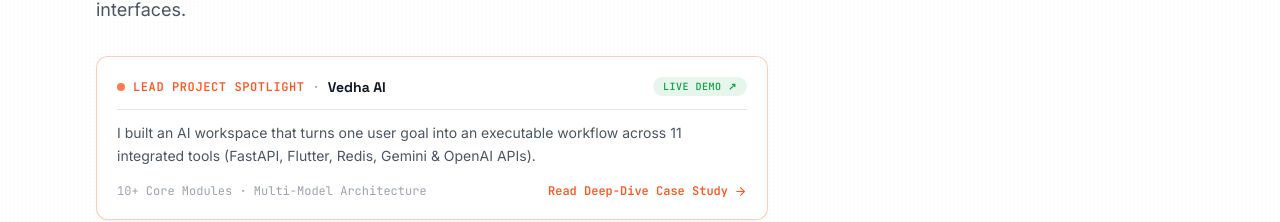
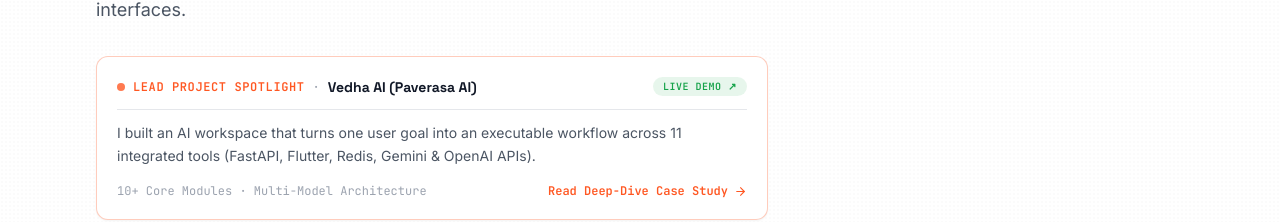
Before and after one commit to saimedh/portfolio, a React (Vite) app: page / in a window 1280 px wide. Shown: the part 532-754 px from the top of the page. Built offline with nearby package versions, Linux system fonts and the light colour scheme.

Commit message:
docs: clarify Vedha AI (Paverasa AI) dual-labeling for Week 4 assignment audit

```diff
--- a/src/data/projects.ts
+++ b/src/data/projects.ts
@@ -23,7 +23,7 @@
 export const projects: Project[] = [
   {
     slug: "vedha-ai",
-    name: "Vedha AI",
+    name: "Vedha AI (Paverasa AI)",
     status: "LIVE",
     tagline: "One app. Multiple AI tools. An AI workspace that turns one user goal into an executable workflow.",
     caseStudyUrl: "/projects/vedha-ai",
--- a/src/features/home/Hero.tsx
+++ b/src/features/home/Hero.tsx
@@ -60,7 +60,7 @@
                 Lead Project Spotlight
               </span>
               <span className="font-mono text-xs text-ink-faint">·</span>
-              <span className="font-display text-sm font-bold text-ink">Vedha AI</span>
+              <span className="font-display text-sm font-bold text-ink">Vedha AI (Paverasa AI)</span>
             </div>
             <a
               href="https://vedhai.lovable.app/"
--- a/src/pages/PaverasaCaseStudyPage.tsx
+++ b/src/pages/PaverasaCaseStudyPage.tsx
@@ -252,7 +252,7 @@
               transition={{ duration: 0.5, delay: 0.1 }}
               className="mt-5 font-display text-4xl font-bold tracking-tight text-[#111827] sm:text-6xl"
             >
-              Vedha AI
+              Vedha AI (formerly Paverasa AI)
             </motion.h1>
 
             <motion.p
```
